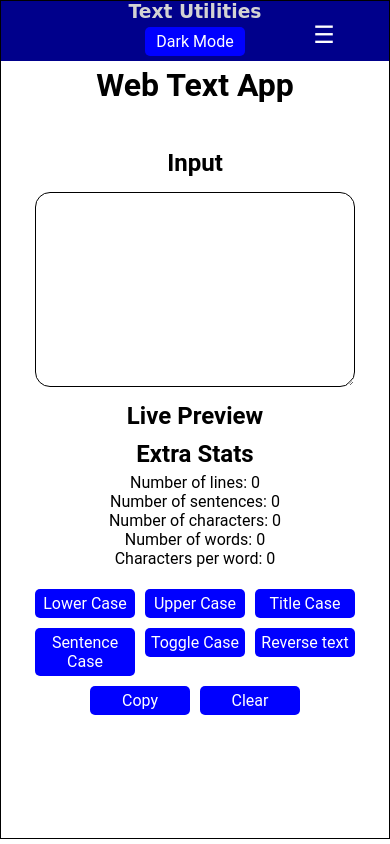
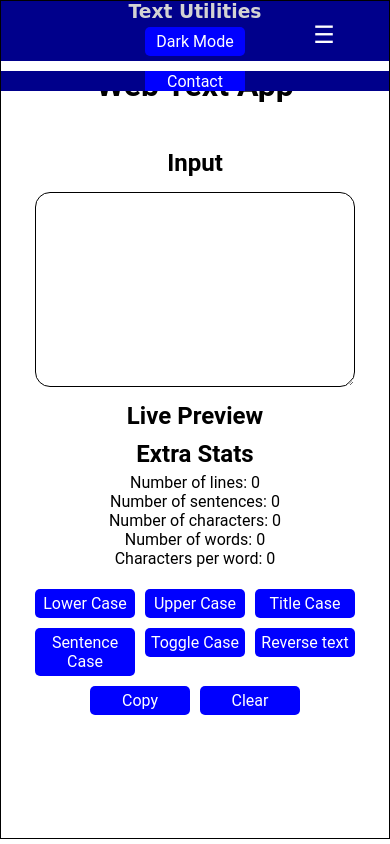
Before and after one commit to hrutavmodha/text-utility, a React (Create React App) app in the folder frontend/: page / in a window 390 px wide. Built offline with nearby package versions, Linux system fonts and the light colour scheme.

Commit message:
Added transition effect to hamburger on small screen sizes

```diff
--- a/frontend/src/index.css
+++ b/frontend/src/index.css
@@ -190,10 +190,16 @@ input {
 
 @media screen and (max-width: 768px) {
 	.nav-links {
-		display: none;
+		max-height: 0;
+		overflow: hidden;
+		transition: max-height 0.75s ease-in-out;
+		display: flex;
 		flex-direction: column;
+		align-items: center;
+		justify-content: center;
 		background: darkblue;
 		width: 100%;
+		margin-top: 10px;
 		position: absolute;
 		top: 60px;
 		left: 0;
@@ -202,6 +208,7 @@ input {
 	}
 
 	.nav-links.show {
+		max-height: 500px;
 		display: flex;
 	}
 
```
